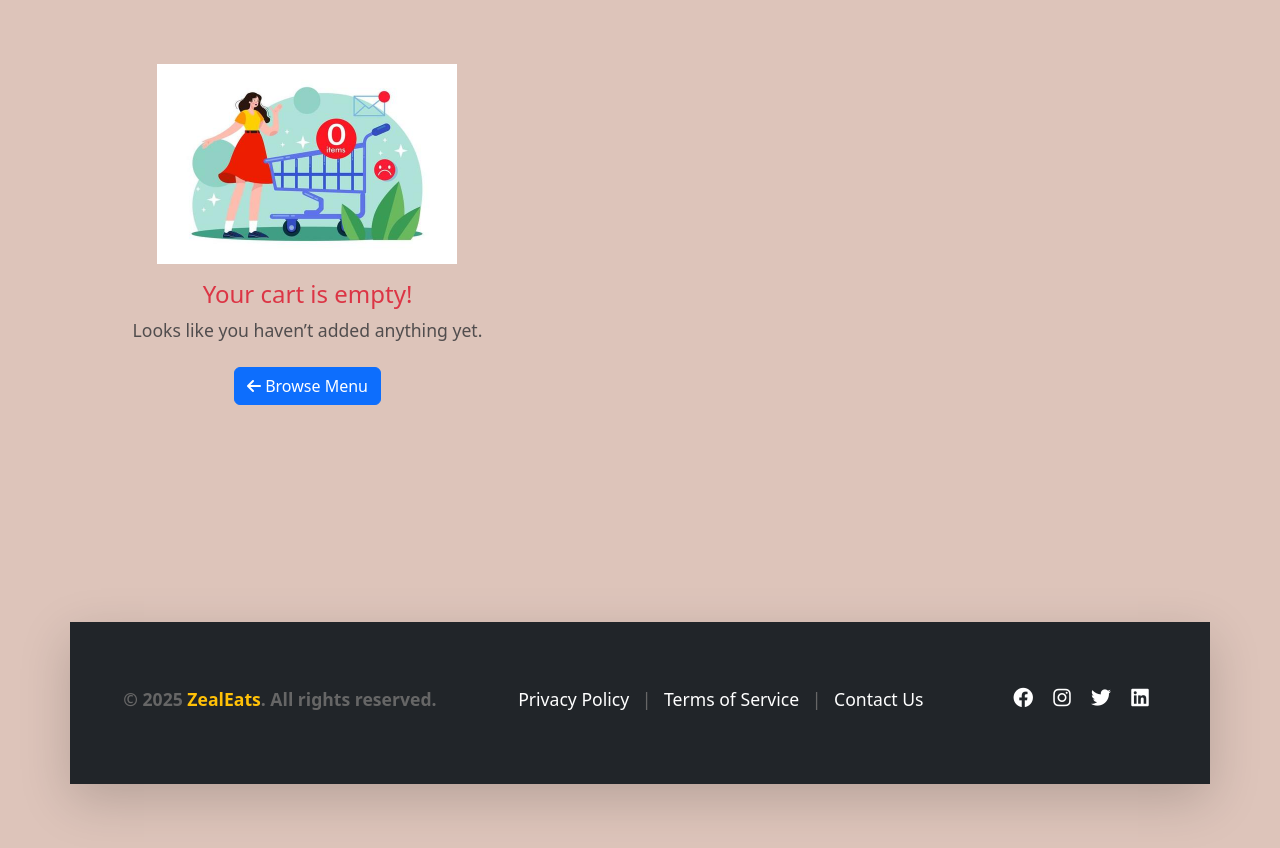
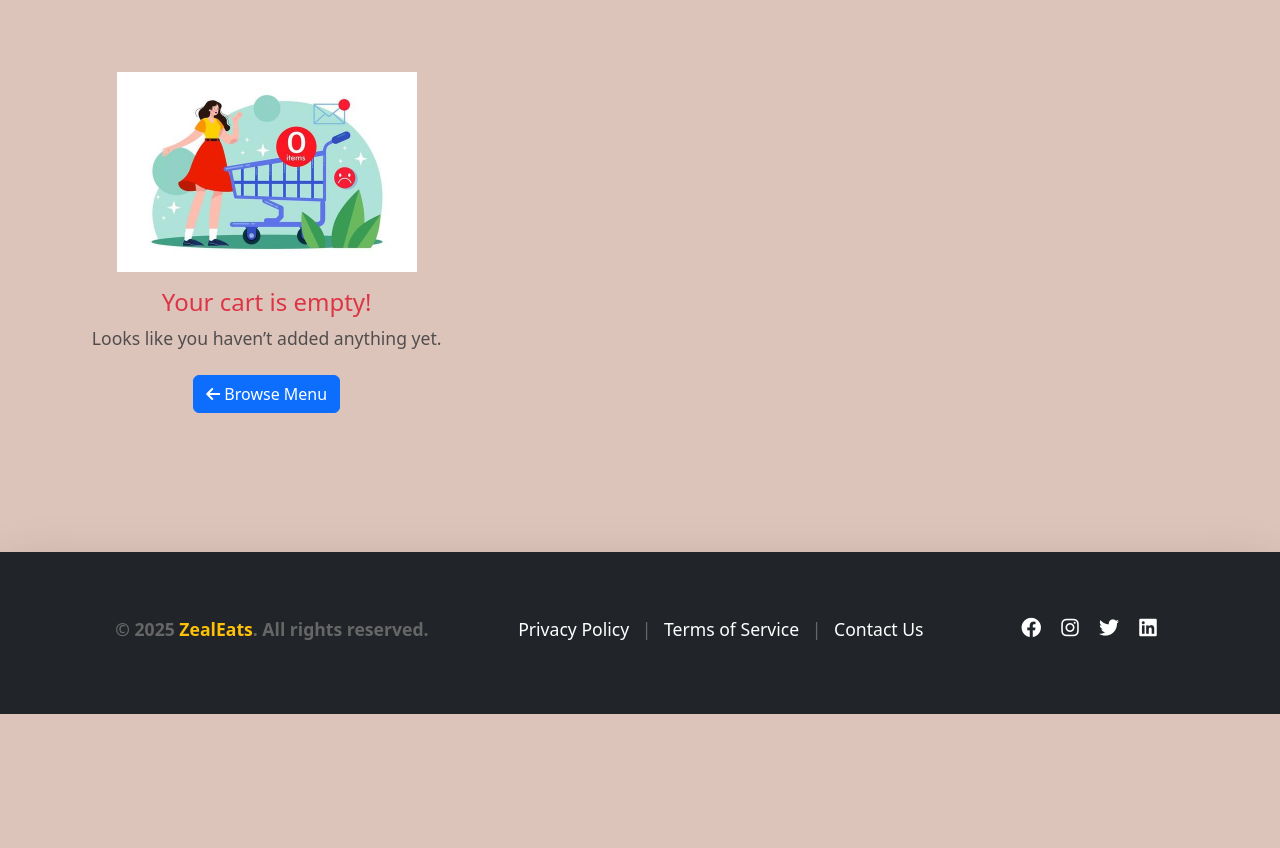
Before and after one commit to khairnarakshay/ZealEats, a Django app: template CCFOS/customer/templates/view_cart.html in a window 1280 px wide. Shown: the part 86-934 px from the top of the page. After the commit the page ends 800 px from the top, so only its background shows below. Run offline with Django 5.2, Linux system fonts and the light colour scheme; the template is opened without the code that fills it, so the values that code supplies are empty.

Commit message:
allow host

```diff
--- a/CCFOS/customer/templates/view_cart.html
+++ b/CCFOS/customer/templates/view_cart.html
@@ -2,8 +2,8 @@
 {% load static %}
 {% block title %}View Cart{% endblock title %}
 {% block content %}
-<div class="container my-4 d-flex flex-column" style="min-height: 100vh;">
-  <div class="row flex-grow-1">
+<div class="container-fluid my-4">
+    <div class="row">
       <!-- Left Section: Cart -->
       <div class="col-lg-5 col-md-8">
         <div class="cart-items">
@@ -19,7 +19,8 @@
                   <div>
                     <h4 class="food-name">{{ cart_item.food_item.food_name }}</h4>
                     <p class="food-desc">{{ cart_item.food_item.description }}</p>
-                  <p class="resto-name"> By {{ cart_item.food_item.vendor.restaurant_name }}</p>
+                    <p class = "resto-name"> By {{ cart_item.food_item.vendor.restaurant_name }}
+                    </p>
                     <p><strong>Price:</strong> ₹<span class="food-price">{{ cart_item.food_item.price }}</span></p>
 
                     <!-- Form for Quantity Update -->
@@ -39,6 +40,7 @@
                   </div>
                 </div>
 
+
                 <!-- Delete & Order Buttons -->
                 <div class="d-flex flex-wrap gap-2 mt-2 mt-md-0">
                   <form method="POST" action="{% url 'remove_from_cart' cart_item.id %}">
@@ -49,11 +51,13 @@
                 </div>
               </div>
             {% endfor %}
+
+
+
         </div>
       </div>
 
       <!-- Right Section: Payment Options -->
-    {% if cart_items %}
       <div class="col-md-4">
         <div class="payment-options" style="position: sticky; top: 20px; background-color: #f8f9fa; padding: 20px; border: 1px solid #ddd; border-radius: 5px;">
           <h3>Payment Details</h3>
@@ -74,6 +78,7 @@
             <div class="cart-items-summary">
                 <!-- Cart item details will be appended here by JavaScript -->
             </div>
+
 
             <!-- Payment Method Selection -->
             <div class="form-check mb-2">
@@ -106,13 +111,9 @@
 
           <button type="submit" class="btn btn-success mt-3 w-100">Proceed to Pay</button>
       </form>
-    </div>
-    </div>
-    {% endif %}
       {% else %}
-    <!-- Centered Empty Cart Section -->
-    <div class="empty-cart-container" style="flex-grow: 1; display: flex; justify-content: center; align-items: center; flex-direction: column; text-align: center;">
-      <div>
+
+          <div class="text-center p-5  ">
             <img src="{% static 'images/empty-cart.jpg' %}" alt="Empty Cart" style="max-width: 300px; width: 100%;">
             <h4 class="mt-3 text-danger">Your cart is empty!</h4>
             <p class="text-muted">Looks like you haven’t added anything yet.</p>
@@ -120,12 +121,11 @@
               <i class="fa fa-arrow-left"></i> Browse Menu
             </a>
           </div>
-    </div>
           {% endif %}
       </div>
-
-
-
+    </div>
+  </div>
+</div>
 
   <!-- jQuery Script -->
   <script src="https://code.jquery.com/jquery-3.6.0.min.js"></script>
```
Lines whose indentation alone changed are shown as unchanged.
